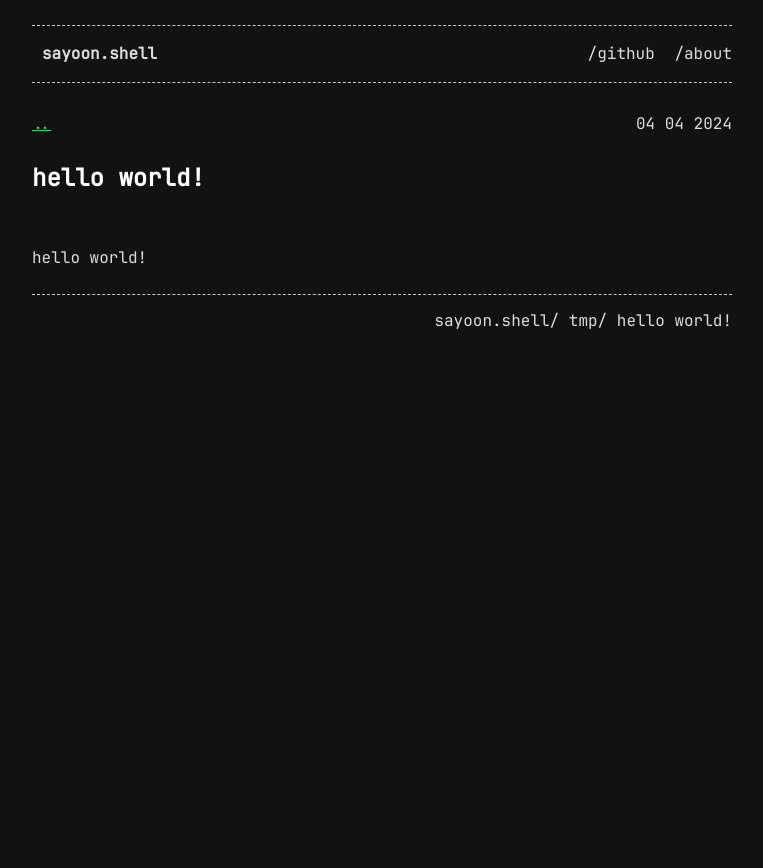
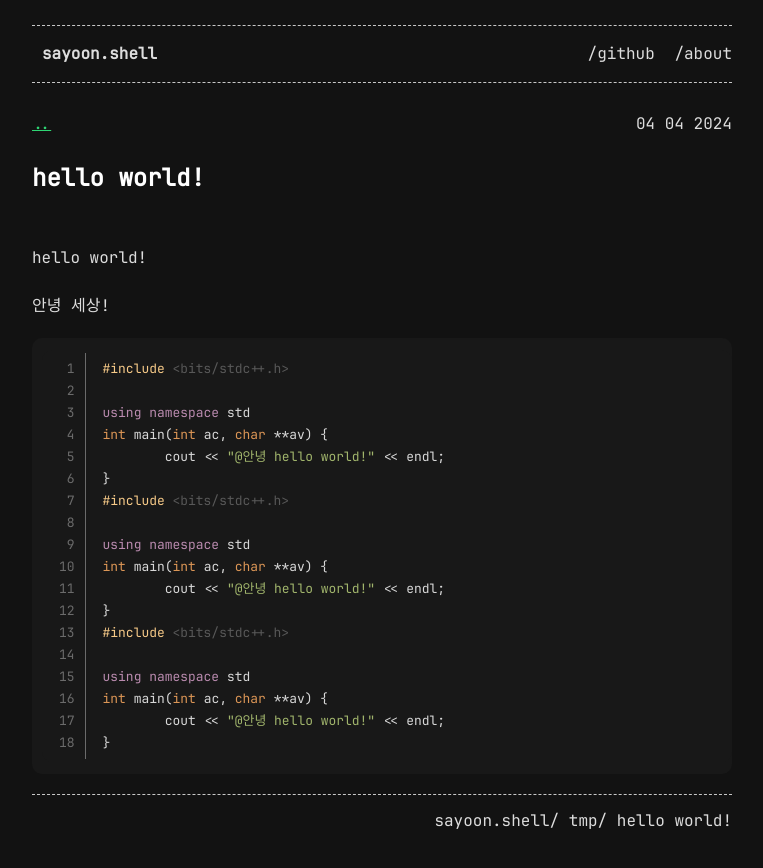
Before and after one commit to sayoonnn/sayoonnn.github.io, a Jekyll site: the page built from _posts/2024-04-04-tmp.md, in a window 1280 px wide. Shown: the top 868 px of the page, without its empty margins (258-1021 px from the left). Built offline with Jekyll 4.4.1, drawn with Linux system fonts in a browser that asks for light colours; some web fonts are replaced.

Commit message:
240930_19:08

````diff
--- a/_config.yml
+++ b/_config.yml
@@ -27,5 +27,12 @@ theme_config:
   date_format: "%m %d %Y" # customize how date is formatted
   show_description: true
 
+markdown: kramdown
+kramdown:
+  syntax_highlighter: rouge
+  syntax_highlighter_opts:
+    block:
+      line_numbers: true
+
 # set the size of the text to 'large' or 'small', default is small
 font-size: large
--- a/_includes/head.html
+++ b/_includes/head.html
@@ -17,5 +17,35 @@
     src="{{ page.js_file | relative_url }}"
   ></script>
 
+  <script>
+    // This assumes that you're using Rouge; if not, update the selector
+    const codeBlocks = document.querySelectorAll(
+      ".code-header + .highlighter-rouge"
+    );
+    const copyCodeButtons = document.querySelectorAll(".copy-code-button");
+
+    copyCodeButtons.forEach((copyCodeButton, index) => {
+      const code = codeBlocks[index].innerText;
+
+      copyCodeButton.addEventListener("click", () => {
+        // Copy the code to the user's clipboard
+        window.navigator.clipboard.writeText(code);
+
+        // Update the button text visually
+        const { innerText: originalText } = copyCodeButton;
+        copyCodeButton.innerText = "Copied!";
+
+        // (Optional) Toggle a class for styling the button
+        copyCodeButton.classList.add("copied");
+
+        // After 2 seconds, reset the button to its initial UI
+        setTimeout(() => {
+          copyCodeButton.innerText = originalText;
+          copyCodeButton.classList.remove("copied");
+        }, 2000);
+      });
+    });
+  </script>
+
   {% seo %}
 </head>
--- a/_posts/2024-04-04-tmp.md
+++ b/_posts/2024-04-04-tmp.md
@@ -5,3 +5,27 @@ category: tmp
 ---
 
 hello world!
+
+안녕 세상!
+
+
+```c++
+#include <bits/stdc++.h>
+
+using namespace std
+int main(int ac, char **av) {
+	cout << "@안녕 hello world!" << endl;
+}
+#include <bits/stdc++.h>
+
+using namespace std
+int main(int ac, char **av) {
+	cout << "@안녕 hello world!" << endl;
+}
+#include <bits/stdc++.h>
+
+using namespace std
+int main(int ac, char **av) {
+	cout << "@안녕 hello world!" << endl;
+}
+```
--- a/assets/css/syntax-highlighting.css
+++ b/assets/css/syntax-highlighting.css
@@ -11,7 +11,11 @@
 }
 
 code {
-  font-family: var(--main-font);
+  * {
+    font-family: var(--main-font) !important;
+    font-size: 1em;
+    line-height: 1.7em;
+  }
 }
 
 .language-plaintext {
@@ -19,7 +23,6 @@ code {
   background-color: #181818;
   border-radius: 0.3125rem;
   padding: 0.1875rem 0.3125rem;
-  font-size: 0.9em;
 }
 
 .highlight .hll {
@@ -158,3 +161,18 @@ code {
 .highlight .ss {
   color: #a1b56c;
 }
+
+td.rouge-gutter.gl {
+  user-select: none;
+  text-align: right;
+  vertical-align: top;
+  color: #6b6b6b;
+  border-right: 1px solid #6b6b6b;
+  padding-right: 0.625rem !important;
+
+  word-break: keep-all !important;
+}
+
+td.rouge-code {
+  padding-left: 0.9375rem !important;
+}
````
Also changed, not shown: _layouts/default.html (+1 -8 lines).
